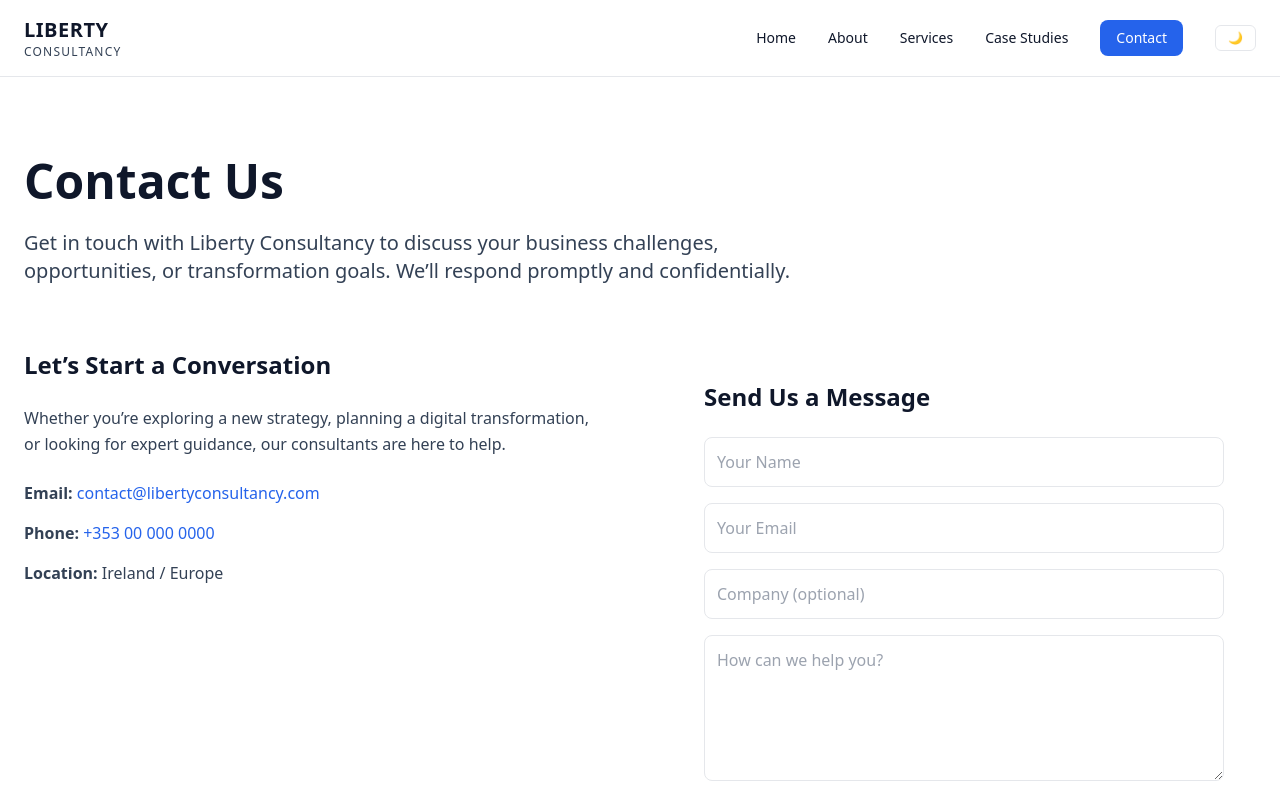
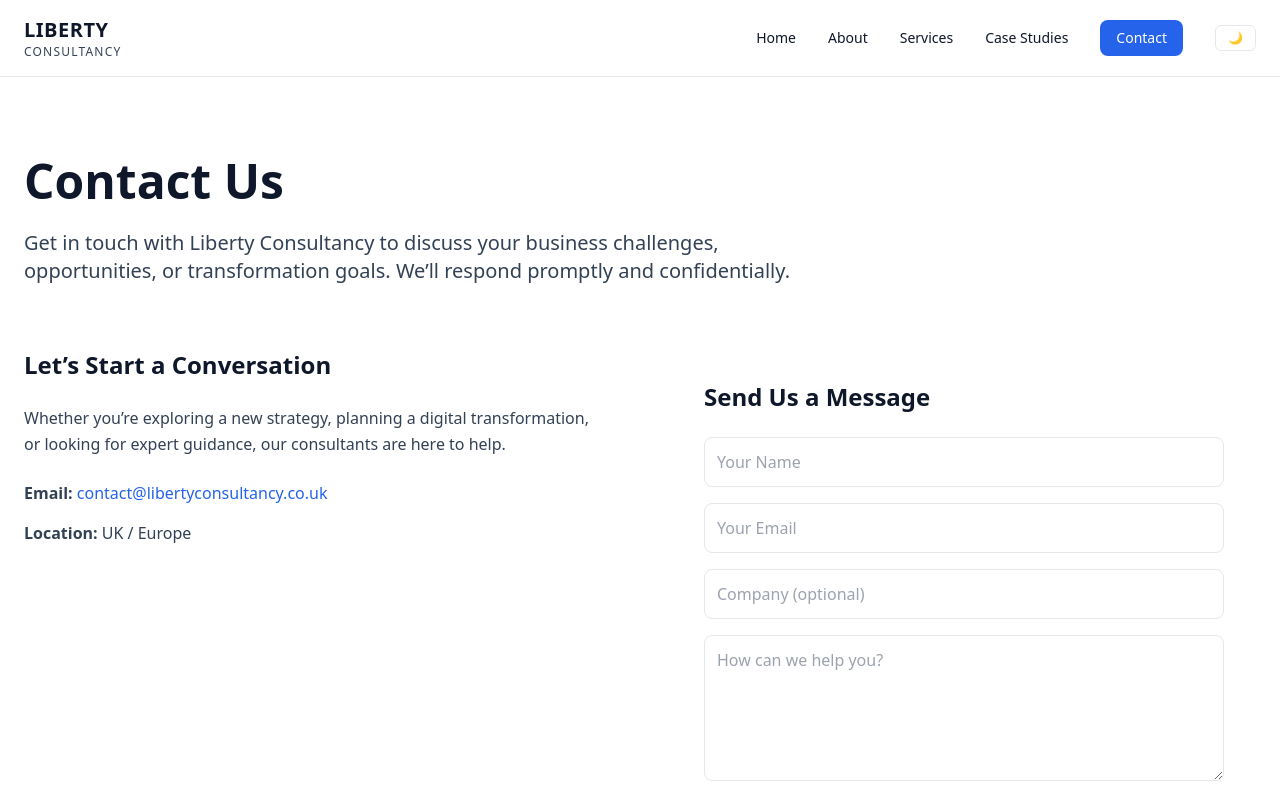
Before and after one commit to neiljohnson1306/liberty, a React (Vite) app: page /#/contact in a window 1280 px wide. Shown: the top 800 px of the page. Built offline with nearby package versions, Linux system fonts and the light colour scheme.

Commit message:
Update Contact.jsx

```diff
--- a/src/pages/Contact.jsx
+++ b/src/pages/Contact.jsx
@@ -33,25 +33,15 @@ export default function Contact() {
               <p>
                 <strong>Email:</strong>{" "}
                 <a
-                  href="mailto:contact@libertyconsultancy.com"
+                  href="mailto:contact@libertyconsultancy.co.uk"
                   className="text-accent hover:underline"
                 >
-                  contact@libertyconsultancy.com
+                  contact@libertyconsultancy.co.uk
                 </a>
               </p>
 
               <p>
-                <strong>Phone:</strong>{" "}
-                <a
-                  href="tel:+353000000000"
-                  className="text-accent hover:underline"
-                >
-                  +353 00 000 0000
-                </a>
-              </p>
-
-              <p>
-                <strong>Location:</strong> Ireland / Europe
+                <strong>Location:</strong> UK / Europe
               </p>
             </div>
           </div>
```
